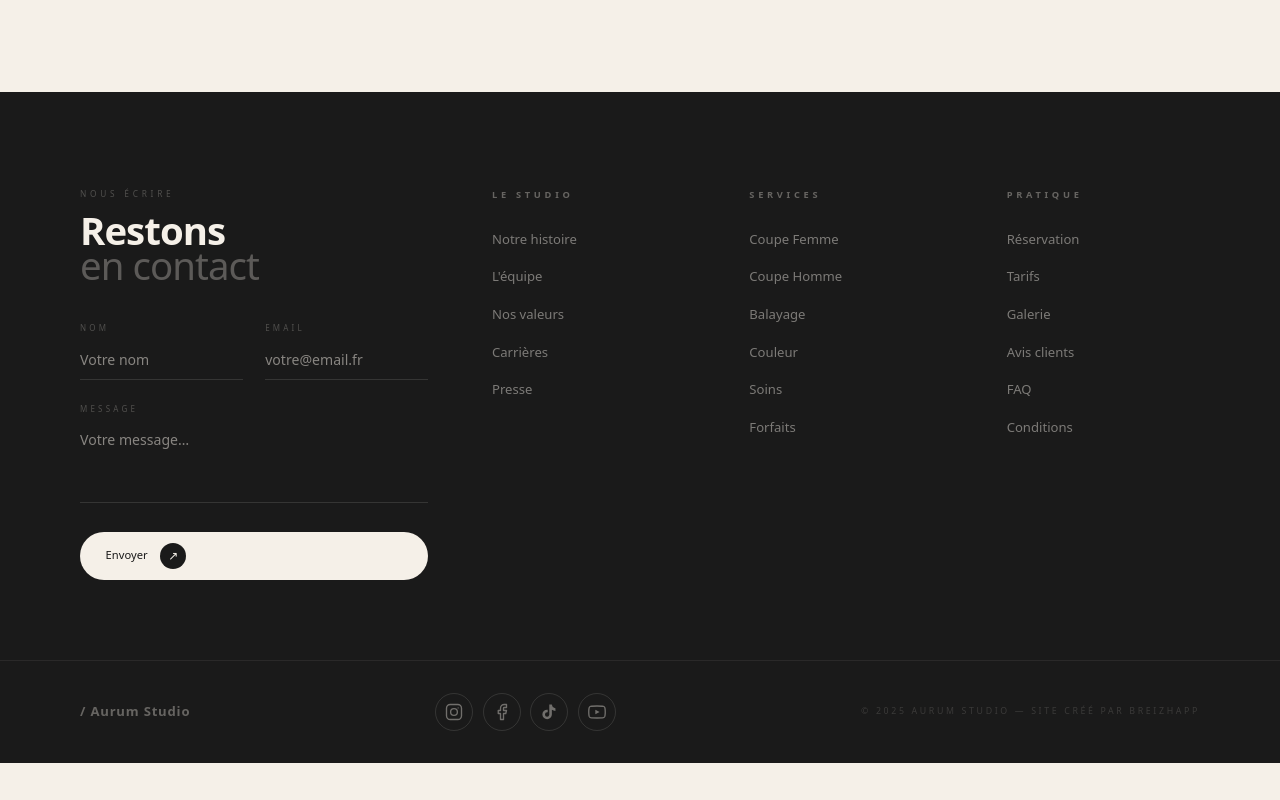
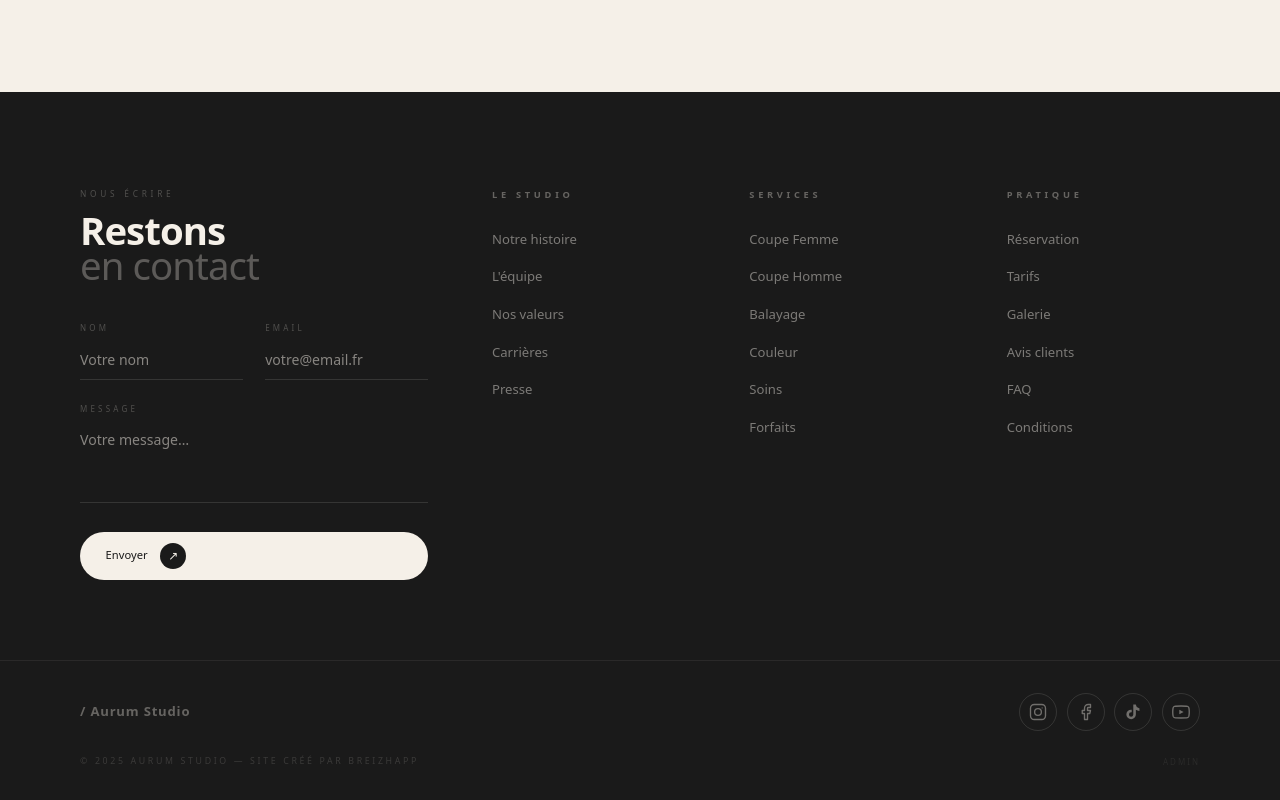
Before and after one commit to zackoueli/aurum-studio, a Next.js app: page / in a window 1280 px wide. Shown: the part 4388-5188 px from the top of the page. Before the commit the page ends 5151 px from the top, so only its background shows below. Built offline with nearby package versions, Linux system fonts and the light colour scheme; no server answers; the database is empty.

Commit message:
feat: lien admin discret dans le footer

```diff
--- a/components/Footer.tsx
+++ b/components/Footer.tsx
@@ -202,13 +202,21 @@ export default function Footer() {
           ))}
         </div>
 
-        {/* Copyright */}
+        {/* Copyright + lien admin discret */}
+        <div style={{ display: "flex", alignItems: "center", justifyContent: "space-between", width: "100%" }}>
           <a href="https://breizhapp.tech" target="_blank" rel="noopener noreferrer" style={{ fontFamily: "var(--f-sans)", fontWeight: 300, fontSize: ".55rem", letterSpacing: ".3em", textTransform: "uppercase", color: "rgba(245,240,232,.15)", textDecoration: "none", transition: "color .2s" }}
             onMouseEnter={e => { e.currentTarget.style.color = "rgba(245,240,232,.5)"; }}
             onMouseLeave={e => { e.currentTarget.style.color = "rgba(245,240,232,.15)"; }}
           >
             © 2025 Aurum Studio — Site créé par BreizhApp
           </a>
+          <a href="/admin/dashboard" style={{ fontFamily: "var(--f-sans)", fontWeight: 300, fontSize: ".5rem", letterSpacing: ".25em", textTransform: "uppercase", color: "rgba(245,240,232,.08)", textDecoration: "none", transition: "color .2s" }}
+            onMouseEnter={e => { e.currentTarget.style.color = "rgba(245,240,232,.35)"; }}
+            onMouseLeave={e => { e.currentTarget.style.color = "rgba(245,240,232,.08)"; }}
+          >
+            Admin
+          </a>
+        </div>
       </div>
 
     </footer>
```
Lines whose indentation alone changed are shown as unchanged.
